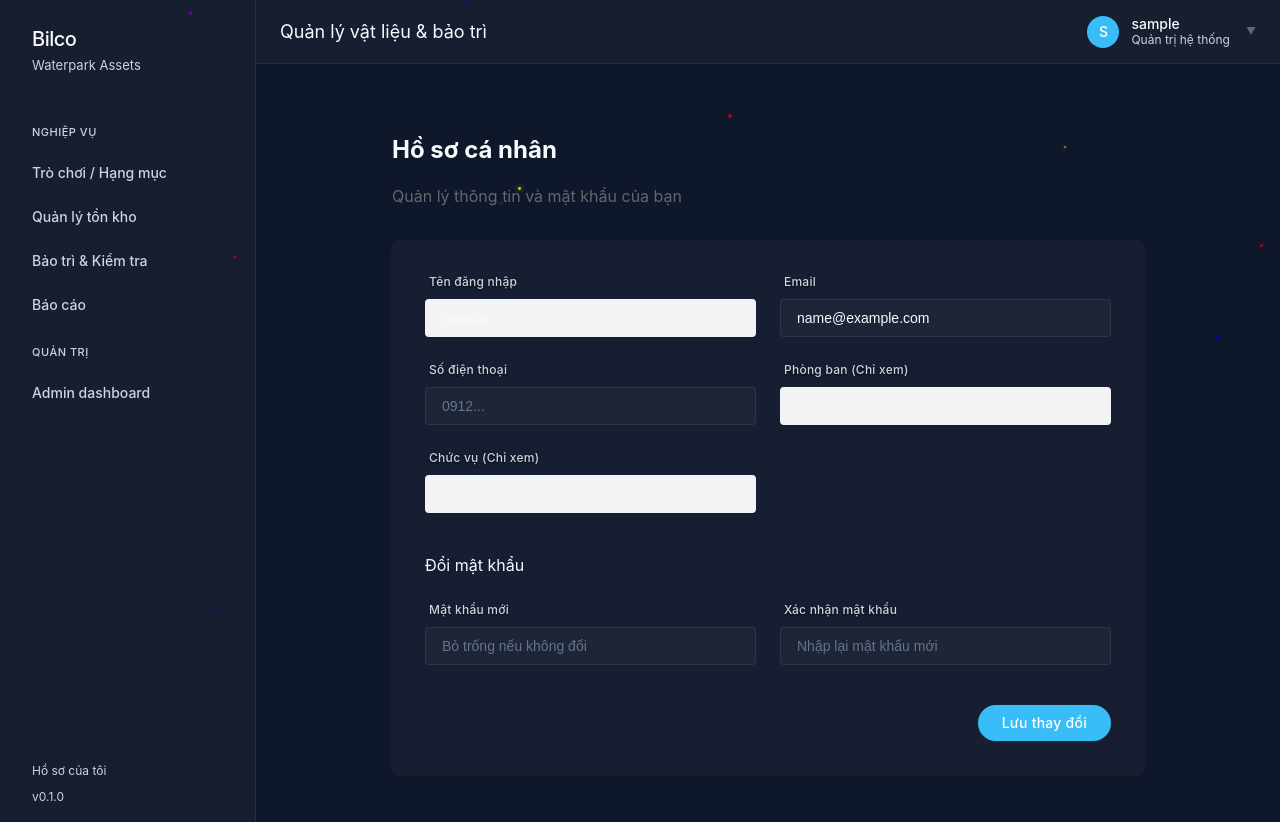
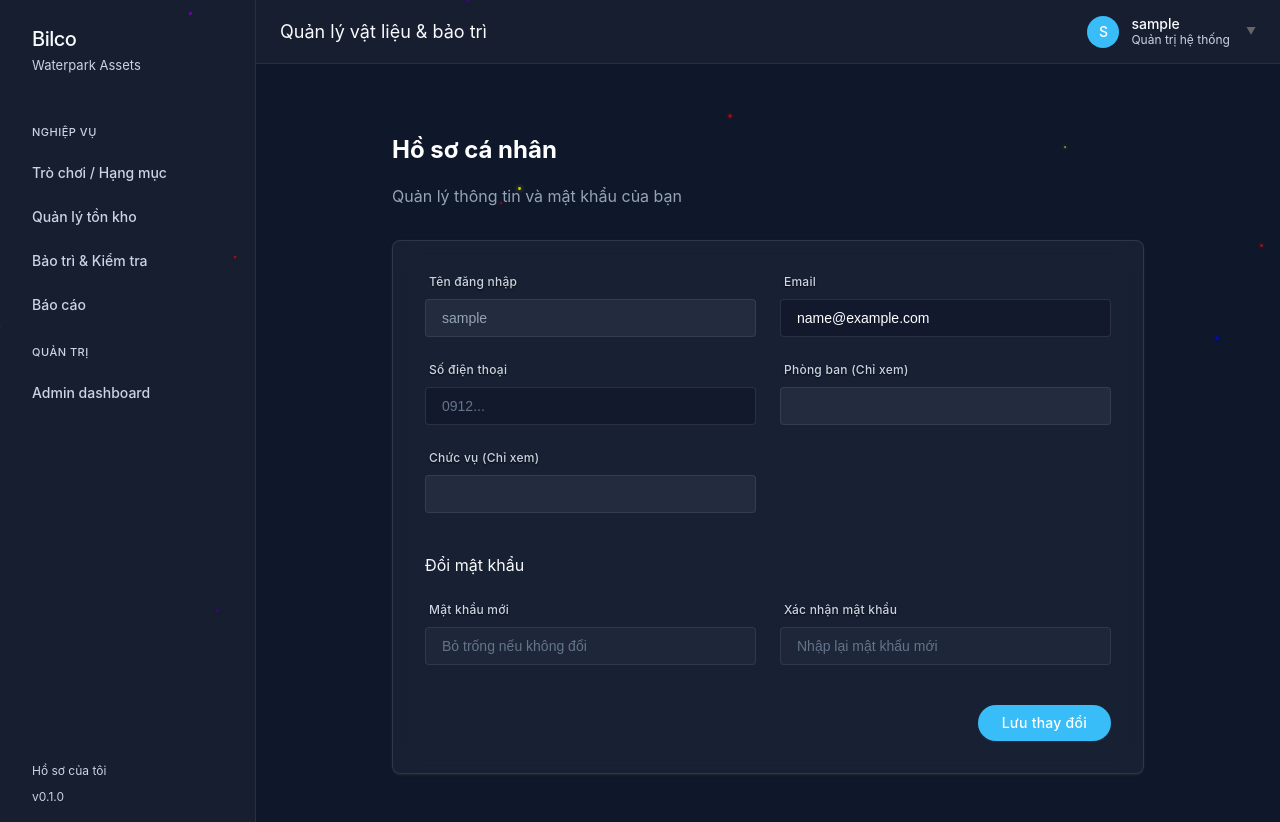
Before and after one commit to HSL-2003/BilcoManage, a React (Vite) app in the folder BilcoFE/: page /profile in a window 1280 px wide. Built offline with nearby package versions, Linux system fonts and the light colour scheme; no server answers; sample sign-in values are in the browser's storage.

Commit message:
updaet next

```diff
--- a/BilcoFE/src/pages/AdminDashboard.tsx
+++ b/BilcoFE/src/pages/AdminDashboard.tsx
@@ -151,12 +151,14 @@
        return
     }
 
-    // REJECT FLOW (unchanged)
+    // REJECT FLOW -> DELETE the pending user
     try {
       setProcessingIds((prev) => new Set(prev).add(maND))
-      await apiPut(`/api/Auth/${maND}/reject`, {})
+      console.log('Using DELETE /api/Auth/' + maND + ' for rejection/deletion')
+      await apiDelete(`/api/Auth/${maND}`)
       setPendingApprovals((prev) => prev.filter((user) => user.maND !== maND))
       fetchAllUsers()
+      alert('Đã từ chối và xóa yêu cầu đăng ký.')
     } catch (err) {
       console.error(err)
       alert(`Thao tác thất bại. Vui lòng thử lại.`)
--- a/BilcoFE/src/pages/ProfilePage.tsx
+++ b/BilcoFE/src/pages/ProfilePage.tsx
@@ -126,15 +126,10 @@
         chucVu: profile.chucVu,
       }
 
-      // Call API using the employee endpoint
-      // PUT /api/Auth/nhanvien/{maND}
-      const maND = user?.id
-      if (!maND) {
-        throw new Error('Không tìm thấy mã người dùng')
-      }
-
-      console.log('📡 Updating profile for MaND:', maND)
-      await apiPut(`/api/Auth/nhanvien/${maND}`, payload)
+      // Call API using the profile endpoint
+      // PUT /api/Auth/profile
+      console.log('📡 Updating profile...')
+      await apiPut('/api/Auth/profile', payload)
       setMsg({ type: 'success', text: 'Cập nhật thông tin thành công!' })
       setPassword('')
       setConfirmPassword('')
@@ -149,18 +144,19 @@
   return (
     <MainLayout>
       <div style={{ maxWidth: '800px', margin: '0 auto', padding: '24px' }}>
-        <h2 style={{ fontSize: '24px', marginBottom: '8px' }}>Hồ sơ cá nhân</h2>
-        <p style={{ color: '#666', marginBottom: '32px' }}>Quản lý thông tin và mật khẩu của bạn</p>
+        <h2 style={{ fontSize: '24px', marginBottom: '8px', color: '#fff' }}>Hồ sơ cá nhân</h2>
+        <p style={{ color: '#94a3b8', marginBottom: '32px' }}>Quản lý thông tin và mật khẩu của bạn</p>
 
-        <div className="card" style={{ padding: '32px' }}>
+        <div className="card" style={{ padding: '32px', background: 'rgba(30, 41, 59, 0.6)', backdropFilter: 'blur(12px)', border: '1px solid rgba(255,255,255,0.1)' }}>
           {msg && (
             <div
               style={{
                 padding: '12px',
                 borderRadius: '8px',
                 marginBottom: '24px',
-                background: msg.type === 'success' ? '#e6f4ea' : '#fce8e6',
-                color: msg.type === 'success' ? '#1e8e3e' : '#d93025',
+                background: msg.type === 'success' ? 'rgba(16, 185, 129, 0.2)' : 'rgba(239, 68, 68, 0.2)',
+                color: msg.type === 'success' ? '#34d399' : '#f87171',
+                border: msg.type === 'success' ? '1px solid #059669' : '1px solid #dc2626'
               }}
             >
               {msg.text}
@@ -169,41 +165,43 @@
 
           <form onSubmit={handleSubmit} className="form-grid">
             <div className="form-field">
-              <label className="form-label">Tên đăng nhập</label>
-              <input className="input" value={profile.tenDangNhap} disabled style={{ background: '#f1f3f4', cursor: 'not-allowed' }} />
+              <label className="form-label" style={{color: '#cbd5e1'}}>Tên đăng nhập</label>
+              <input className="input" value={profile.tenDangNhap} disabled style={{ background: 'rgba(255,255,255,0.05)', color: '#94a3b8', cursor: 'not-allowed' }} />
             </div>
 
             {/* Removed Ho Ten field as requested */}
 
             <div className="form-field">
-              <label className="form-label">Email</label>
+              <label className="form-label" style={{color: '#cbd5e1'}}>Email</label>
               <input
                 className="input"
                 type="email"
                 value={profile.email}
                 onChange={(e) => setProfile({ ...profile, email: e.target.value })}
                 placeholder="email@example.com"
+                style={{background: 'rgba(15, 23, 42, 0.6)', color: '#fff', borderColor: 'rgba(255,255,255,0.1)'}}
               />
             </div>
 
             <div className="form-field">
-              <label className="form-label">Số điện thoại</label>
+              <label className="form-label" style={{color: '#cbd5e1'}}>Số điện thoại</label>
               <input
                 className="input"
                 value={profile.soDienThoai}
                 onChange={(e) => setProfile({ ...profile, soDienThoai: e.target.value })}
                 placeholder="0912..."
+                style={{background: 'rgba(15, 23, 42, 0.6)', color: '#fff', borderColor: 'rgba(255,255,255,0.1)'}}
               />
             </div>
 
             <div className="form-field">
-              <label className="form-label">Phòng ban (Chỉ xem)</label>
-              <input className="input" value={profile.phongBan || ''} disabled style={{ background: '#f1f3f4' }} />
+              <label className="form-label" style={{color: '#cbd5e1'}}>Phòng ban (Chỉ xem)</label>
+              <input className="input" value={profile.phongBan || ''} disabled style={{ background: 'rgba(255,255,255,0.05)', color: '#94a3b8' }} />
             </div>
 
             <div className="form-field">
-              <label className="form-label">Chức vụ (Chỉ xem)</label>
-              <input className="input" value={profile.chucVu || ''} disabled style={{ background: '#f1f3f4' }} />
+              <label className="form-label" style={{color: '#cbd5e1'}}>Chức vụ (Chỉ xem)</label>
+              <input className="input" value={profile.chucVu || ''} disabled style={{ background: 'rgba(255,255,255,0.05)', color: '#94a3b8' }} />
             </div>
 
             <div className="section-divider" style={{ gridColumn: '1 / -1', marginTop: '16px' }}>
```
